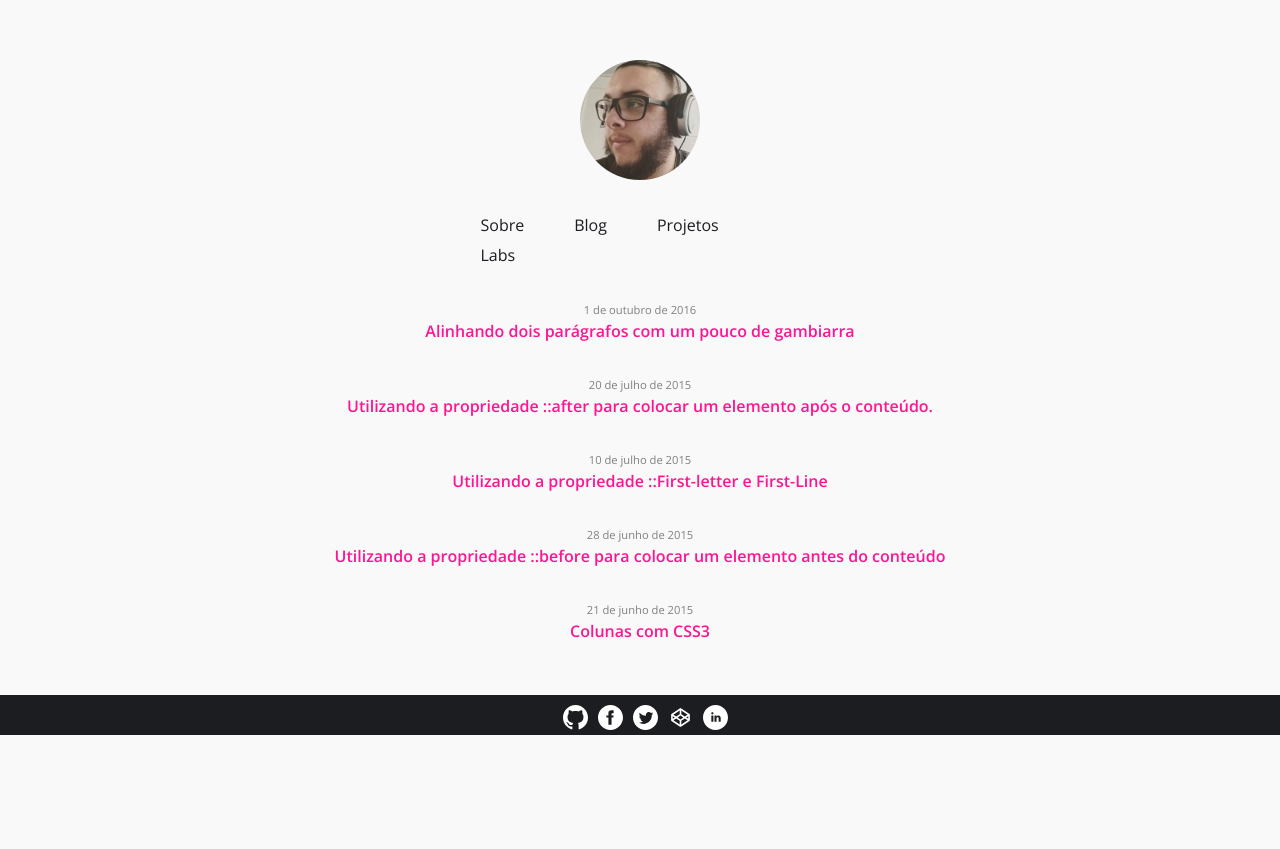
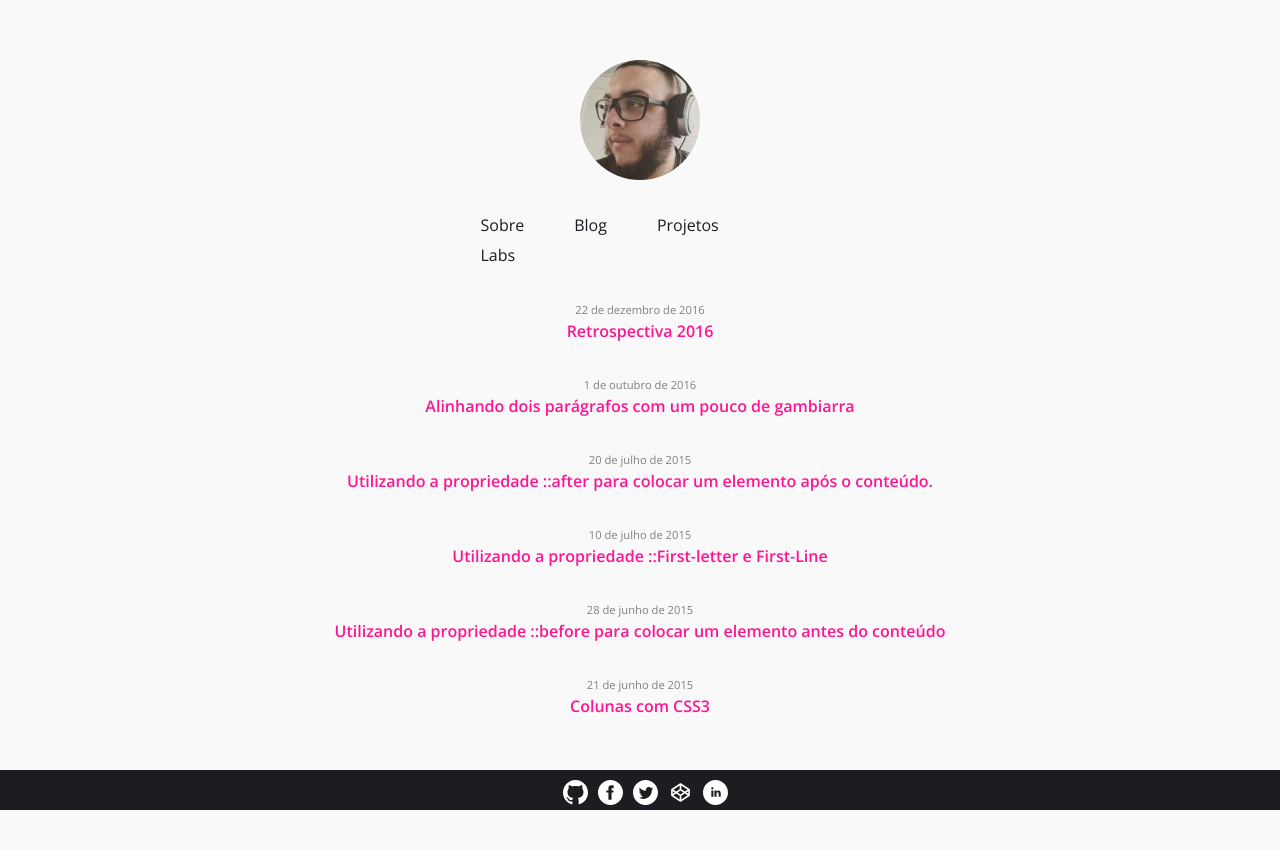
Before and after one commit to hjdesigner/hjdesigner.github.io, a Jekyll site: the page built from blog.md, in a window 1280 px wide. Shown: the top 849 px of the page. Built offline with Jekyll 4.4.1, drawn with Linux system fonts in a browser that asks for light colours.

Commit message:
Adicionado texto no blog e dois projeto no lab

```diff
--- a/blog.md
+++ b/blog.md
@@ -11,7 +11,7 @@ permalink: /blog/
 <div class="page-content blog-content">
  	<div class="page-center">
 
- 		{% if site.posts.size == 0 %}
+ 		<!--{% if site.posts.size == 0 %}
 
 		  <h2>No posts found =(</h2>
 
@@ -25,12 +25,78 @@ permalink: /blog/
 			        <h2 class="card-blog-title">
 			          {{ post.title }}
 			        </h2>
-			        <!--<p>{{ post.introducao }}</p>-->
+			        <p>{{ post.introducao }}</p>
 		        </a>
 		    </section>
 		  {% endfor %}
 
-		{% endif %}
+		{% endif %}-->
+
+		<section class="card-blog">
+	    	<a href="https://medium.com/@ricoSP/retrospectiva-2016-8d08d7d97689#.9eb4ta5lq">
+		        <small class="card-blog-date">
+		          <time>22 de dezembro de 2016</time>
+		        </small>
+		        <h2 class="card-blog-title">
+		          Retrospectiva 2016
+		        </h2>
+	        </a>
+	    </section>
+
+		<section class="card-blog">
+	    	<a href="https://medium.com/@ricoSP/alinhando-dois-par%C3%A1grafos-com-um-pouco-de-gambiarra-78682c9d852a#.if67mzua2">
+		        <small class="card-blog-date">
+		          <time>1 de outubro de 2016</time>
+		        </small>
+		        <h2 class="card-blog-title">
+		          Alinhando dois parágrafos com um pouco de gambiarra
+		        </h2>
+	        </a>
+	    </section>
+
+	    <section class="card-blog">
+	    	<a href="https://www.youtube.com/watch?v=--x7AZJXv58&list=PLjgGjlRtccvAR4X6ACTg7No9aBaIALNBE&index=1">
+		        <small class="card-blog-date">
+		          <time>20 de julho de 2015</time>
+		        </small>
+		        <h2 class="card-blog-title">
+		          Utilizando a propriedade ::after para colocar um elemento após o conteúdo.
+		        </h2>
+	        </a>
+	    </section>
+
+	    <section class="card-blog">
+	    	<a href="https://www.youtube.com/watch?v=GvXczaBBGaM&index=4&list=PLjgGjlRtccvAR4X6ACTg7No9aBaIALNBE">
+		        <small class="card-blog-date">
+		          <time>10 de julho de 2015</time>
+		        </small>
+		        <h2 class="card-blog-title">
+		          Utilizando a propriedade ::First-letter e First-Line
+		        </h2>
+	        </a>
+	    </section>
+
+	    <section class="card-blog">
+	    	<a href="https://www.youtube.com/watch?v=FXnYgUhUkxk&list=PLjgGjlRtccvAR4X6ACTg7No9aBaIALNBE&index=3">
+		        <small class="card-blog-date">
+		          <time>28 de junho de 2015</time>
+		        </small>
+		        <h2 class="card-blog-title">
+		          Utilizando a propriedade ::before para colocar um elemento antes do conteúdo
+		        </h2>
+	        </a>
+	    </section>
+
+	    <section class="card-blog">
+	    	<a href="https://www.youtube.com/watch?v=3T9chievzhw&list=PLjgGjlRtccvAR4X6ACTg7No9aBaIALNBE&index=2">
+		        <small class="card-blog-date">
+		          <time>21 de junho de 2015</time>
+		        </small>
+		        <h2 class="card-blog-title">
+		          Colunas com CSS3
+		        </h2>
+	        </a>
+	    </section>
 
 	</div>
 </div>
```
Also changed, not shown: labs.md (+42 -0 lines), 1 other file.
